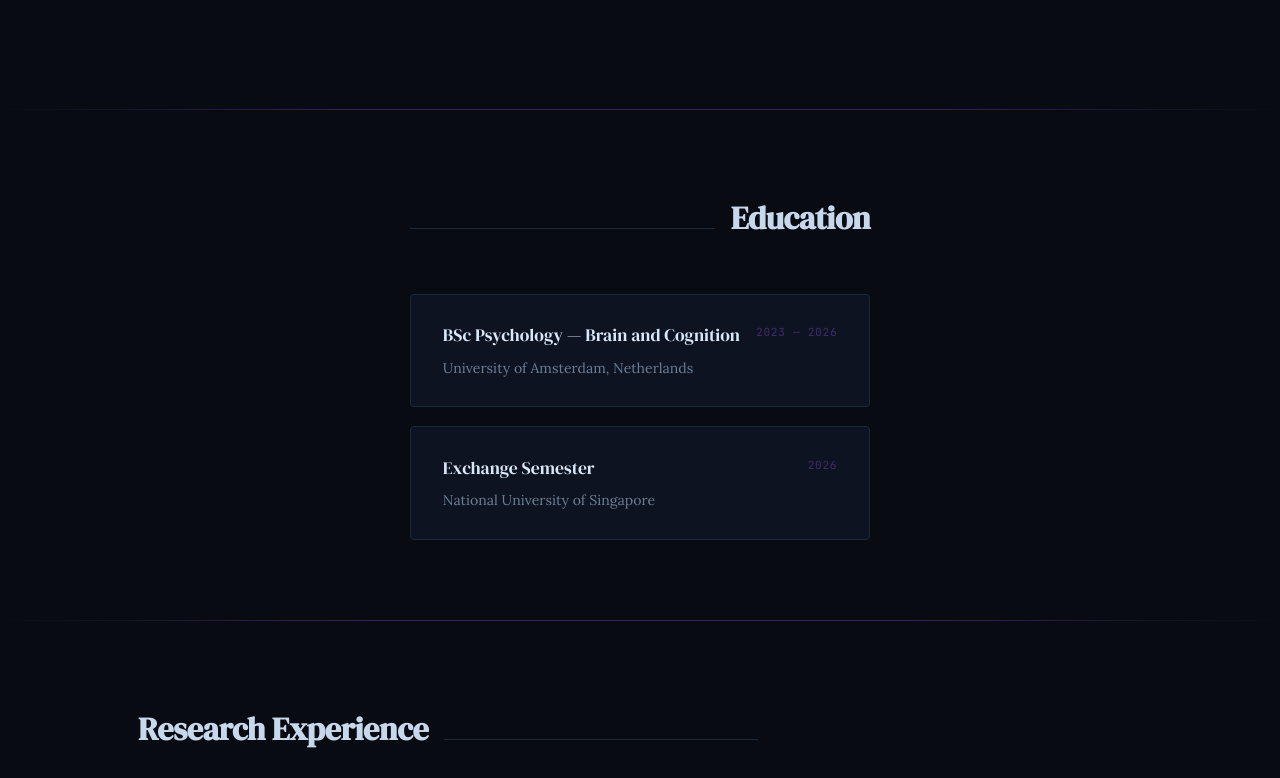
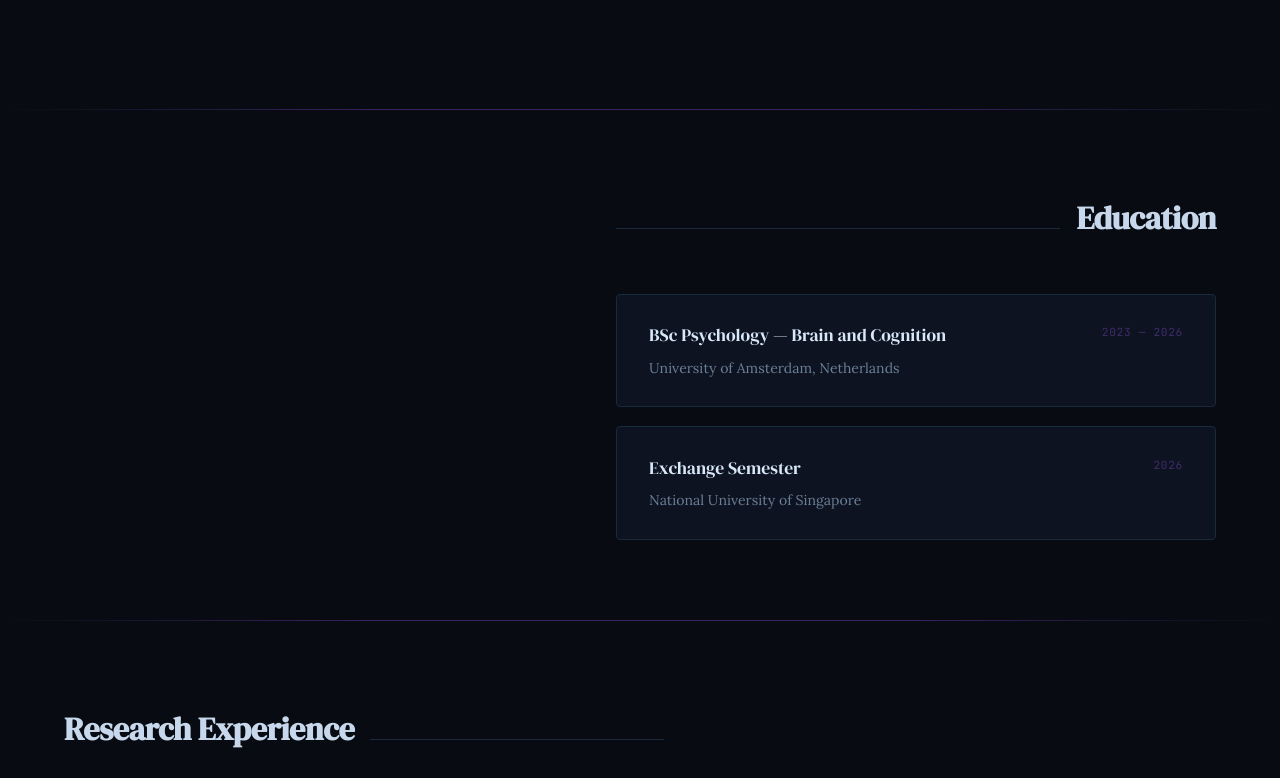
Before and after one commit to hmp94/hmp94.github.io, a plain HTML site: page index.html in a window 1280 px wide. Shown: the part 1362-2140 px from the top of the page. Drawn offline with Linux system fonts and the light colour scheme.

Commit message:
Refactor CSS styles for container and sections
Updated container and section styles for improved layout.

```diff
--- a/index.html
+++ b/index.html
@@ -67,27 +67,19 @@
     @keyframes drift2 { from { transform: translate(0,0); } to { transform: translate(-40px, -60px); } }
 
     .container {
-      max-width: 1100px;
-      margin: 0 auto;
-      padding: 0 3rem;
+      width: 100%;
+      padding: 0 4rem;
       position: relative;
       z-index: 1;
     }
 
     /* alternating section layout */
     .section-inner {
-      max-width: 620px;
+      max-width: 600px;
       width: 100%;
     }
-    section.align-right {
-      display: flex;
-      flex-direction: column;
-      align-items: flex-end;
-    }
-    section.align-right .container {
-      display: flex;
-      flex-direction: column;
-      align-items: flex-end;
+    section.align-right .section-inner {
+      margin-left: auto;
     }
     section.align-right .section-header {
       flex-direction: row-reverse;
@@ -107,6 +99,8 @@
       justify-content: space-between;
       padding-top: 1rem;
       padding-bottom: 1rem;
+      max-width: 1200px;
+      margin: 0 auto;
     }
     .nav-name {
       font-family: 'DM Serif Display', serif;
```
